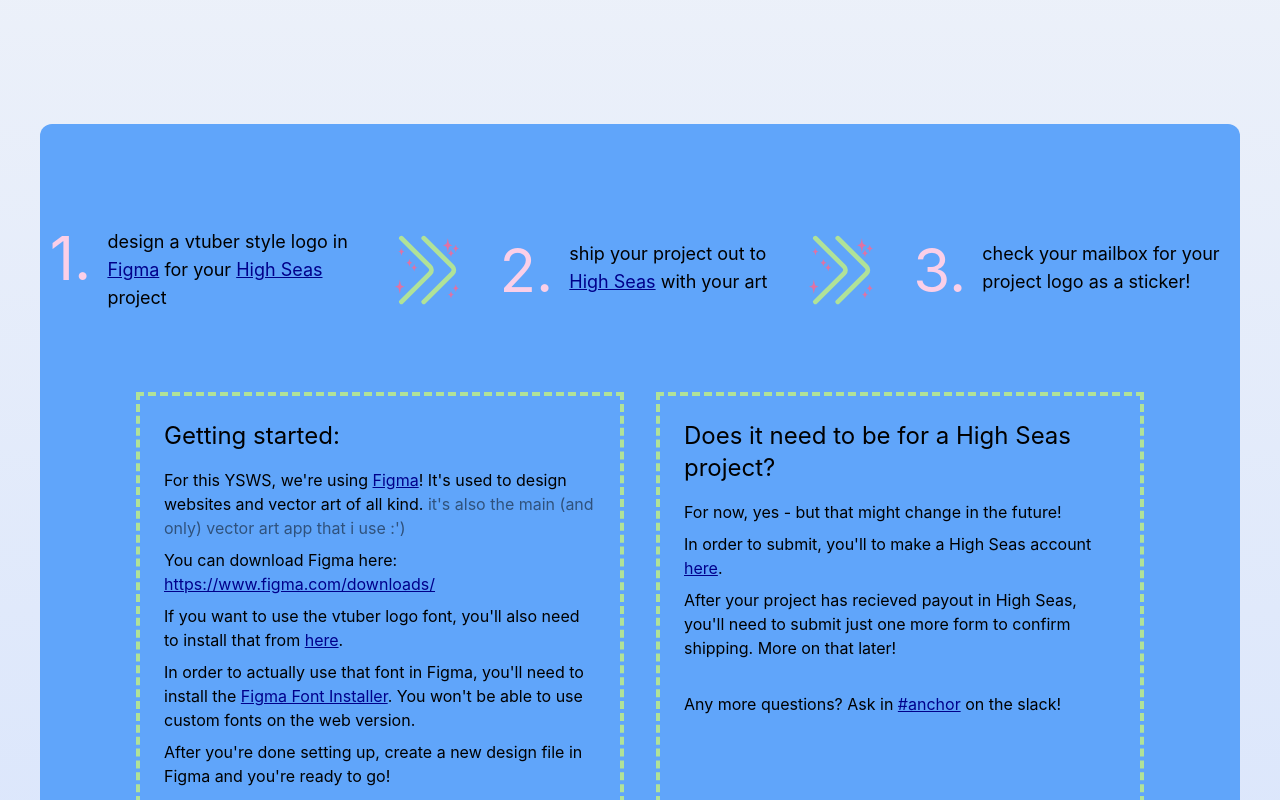
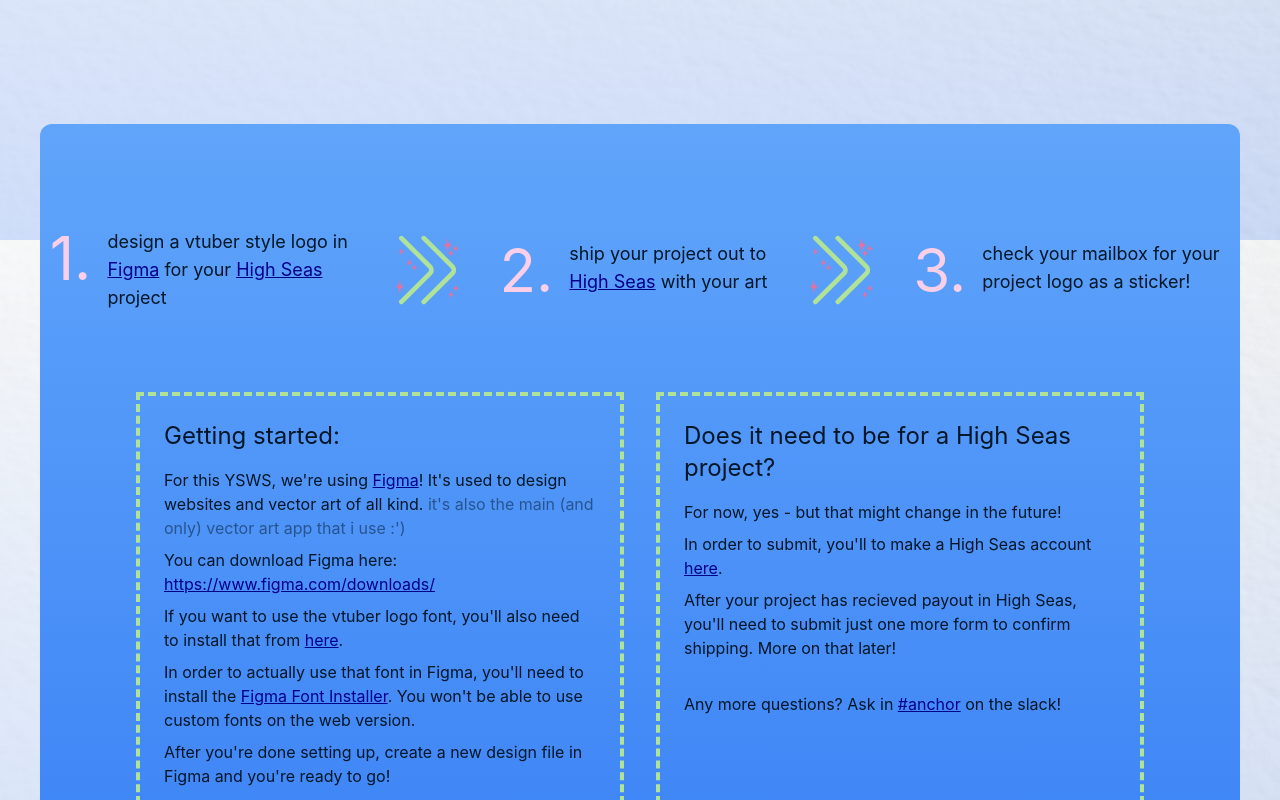
Before and after one commit to hackclub/anchor, a React (Create React App) app: page / in a window 1280 px wide. Shown: the part 560-1360 px from the top of the page. Built offline with nearby package versions, Linux system fonts and the light colour scheme.

Commit message:
add cardstock background

```diff
--- a/src/App.js
+++ b/src/App.js
@@ -23,7 +23,7 @@
       </div>
 
       <div className="mt-32 p-10">
-        <div className="flex flex-col justify-center items-center bg-blue-400 py-10 rounded-xl">
+        <div className="flex flex-col justify-center items-center bg-gradient-to-b from-blue-400 to-blue-500 py-10 rounded-xl text-[#011627]">
 
           <div className="flex flex-wrap gap-4 justify-center items-center mt-16 ml-2">
             <div className="flex flex-wrap gap-4">
--- a/src/index.css
+++ b/src/index.css
@@ -9,7 +9,11 @@
     sans-serif;
   -webkit-font-smoothing: antialiased;
   -moz-osx-font-smoothing: grayscale;
-  background: linear-gradient(to bottom, #F6F7F8, #D8E4FC);
+  background:
+    linear-gradient(to bottom, rgba(246, 247, 248, 0.6), rgba(178, 202, 249, 0.6)),
+    url('../public/cardstock.png') no-repeat center center fixed;
+  background-size: cover;
+  background-size: cover;
 }
 
 code {
```
Also changed, not shown: public/cardstock.png (added).
